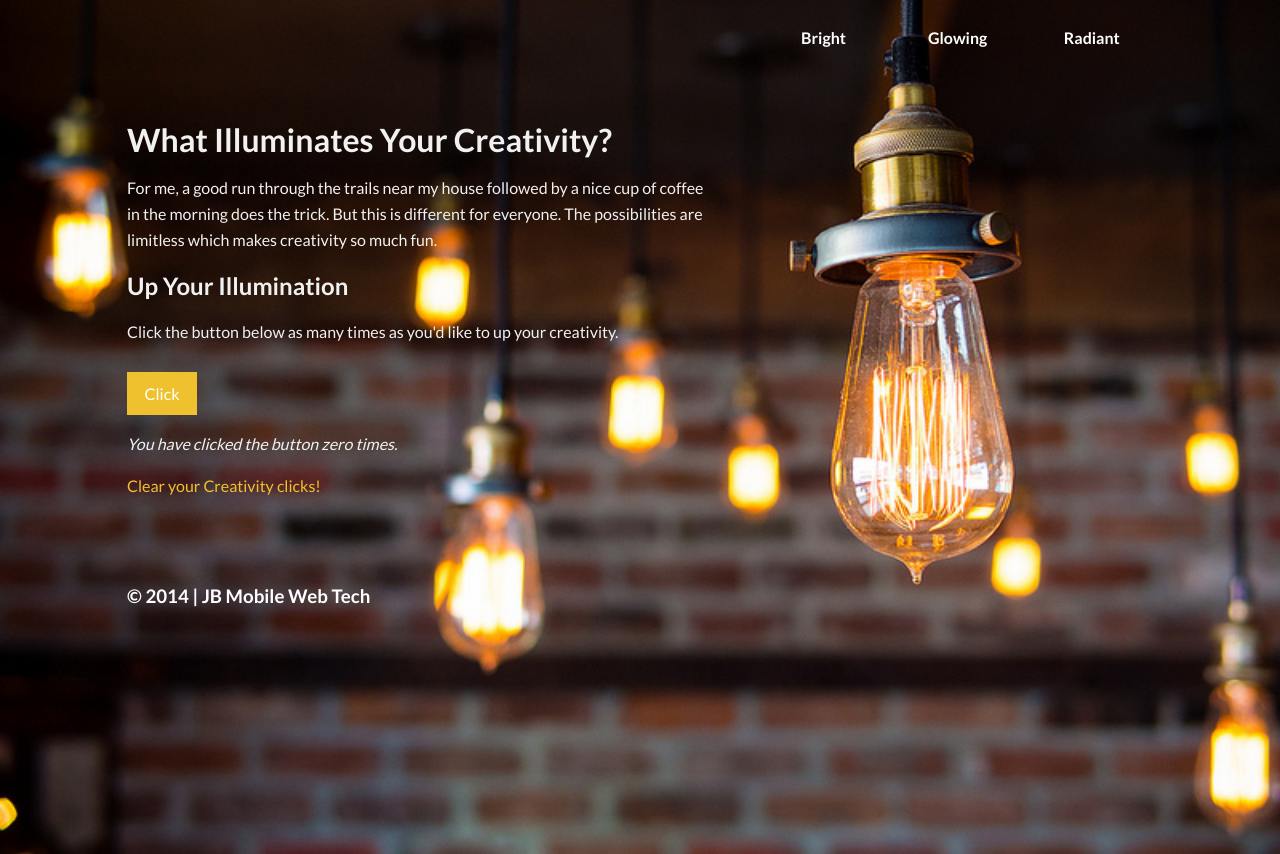
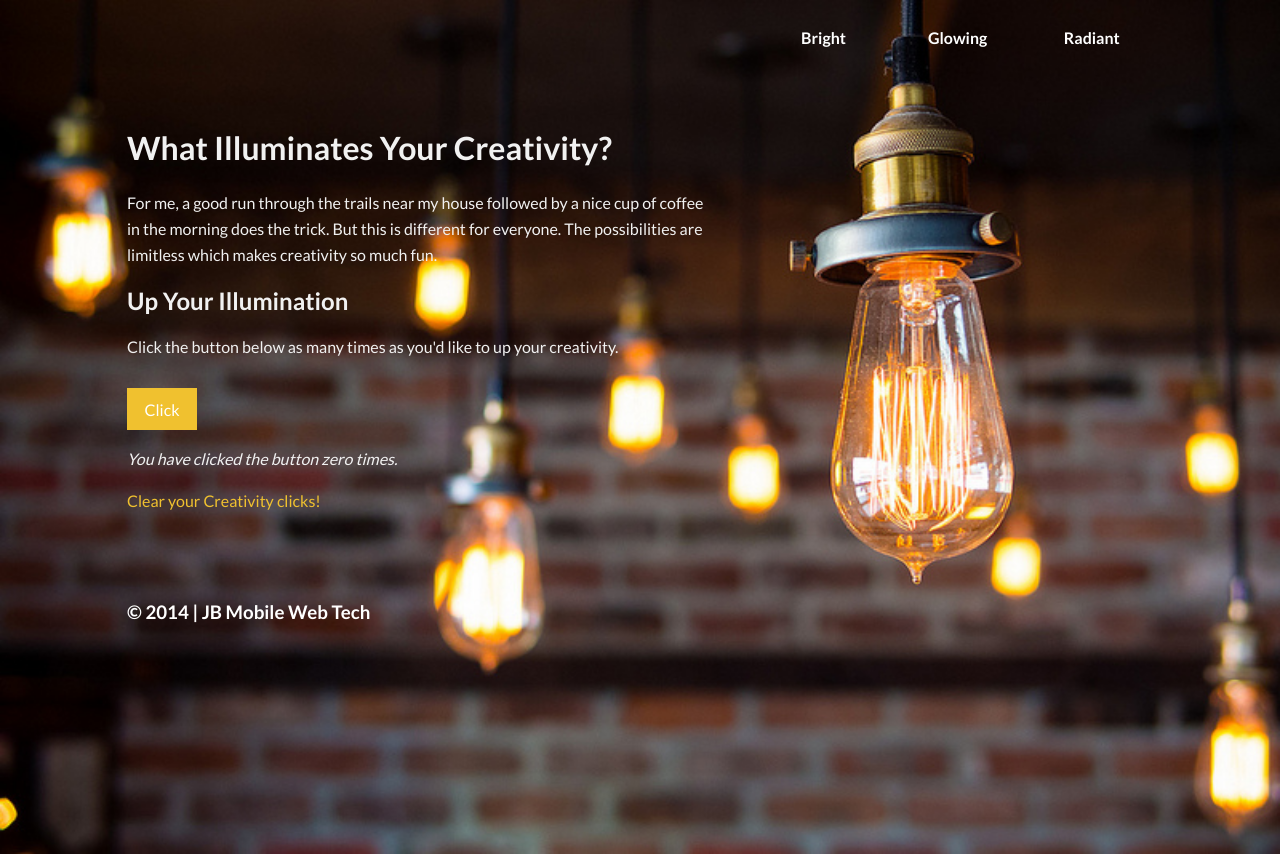
Before and after one commit to JenBeatty/mobile-tech-site-two, a plain HTML site: page index.html in a window 1280 px wide. Drawn offline with nearby package versions, Linux system fonts and the light colour scheme.

Commit message:
Adjusting line height of h1 element.

```diff
--- a/css/main.css
+++ b/css/main.css
@@ -173,6 +173,8 @@ nav a:hover {color: #F3AF2E; text-decoration: none;}
 .title {margin-left: 3%; color: #F0C12F;}
 
 .header-img {position: absolute; top: 0; z-index: -1;}
+
+h1 {line-height: 130%;}
 
 a.nostore {color: #F0C12F; text-decoration: none;}
 
```
